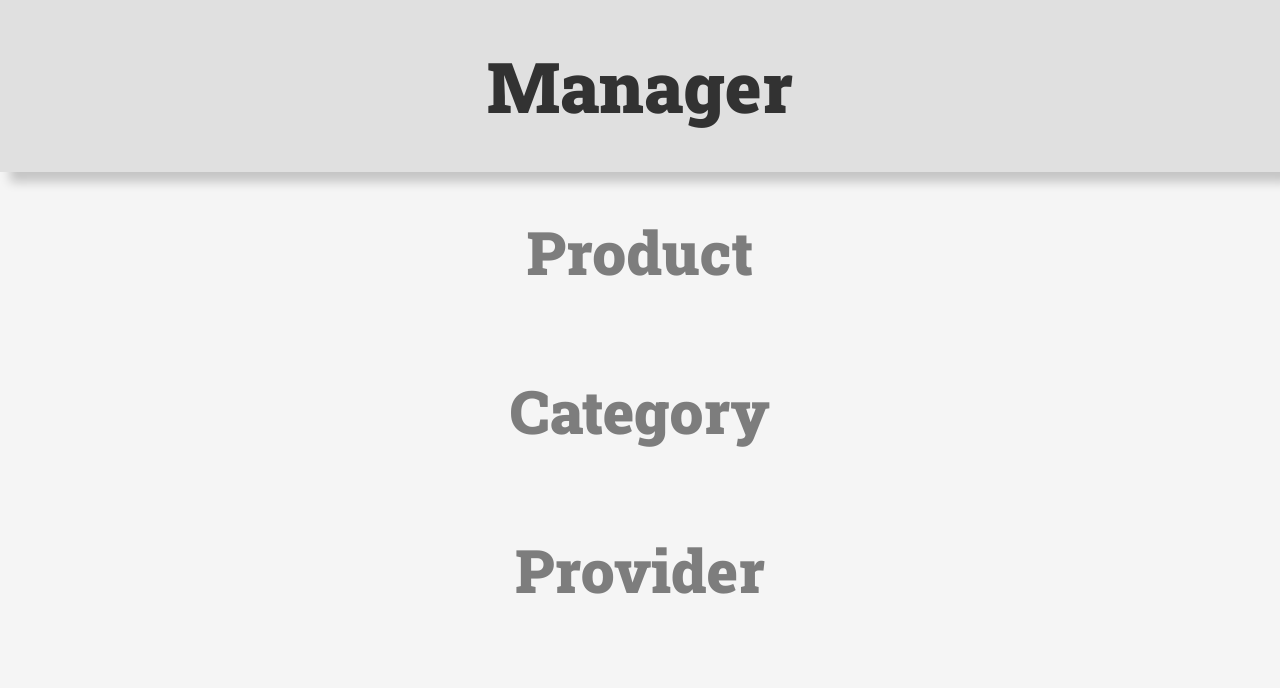
After one commit to FelipeTreis/api_product, a Django app: page / in a window 1280 px wide. The commit adds this page. Shown: the top 688 px of the page. Run offline with Django 4.2, Linux system fonts and the light colour scheme.

Commit message:
Created templates and styles

```diff
--- /dev/null
+++ b/base_static/global/css/style.css
@@ -0,0 +1,183 @@
+:root {
+    --color-primary: #269fe6;
+    --color-primary-hover: #2086c2;
+    --color-primary-dark: #13141f;
+    --color-primary-dark-hover: #212336;
+    --color-primary-light: #d4ecfa;
+    --color-primary-light-hover: #bdd8e7;
+
+    --color-white: #fff;
+    --color-black: #000;
+
+    --color-dark-text: #444;
+    --color-info-light: #cce5ff;
+    --color-debug-light: #cce5ff;
+    --color-success-light: #d4edda;
+    --color-alert-light: #fff3cd;
+    --color-warning-light: #fff3cd;
+    --color-error-light: #f8d7da;
+
+    --color-info-dark: #4d86c4;
+    --color-debug-dark: #4d86c4;
+    --color-success-dark: #4a9c5d;
+    --color-alert-dark: #927f40;
+    --color-warning-dark: #927f40;
+    --color-error-dark: #da525d;
+
+    --color-gray-0: #f9f9f9;
+    --color-gray-1: #e0e0e0;
+    --color-gray-2: #c7c7c7;
+    --color-gray-3: #aeaeae;
+    --color-gray-4: #959595;
+    --color-gray-5: #7d7d7d;
+    --color-gray-6: #646464;
+    --color-gray-7: #4b4b4b;
+    --color-gray-8: #323232;
+    --color-gray-9: #191919;
+
+    --font-primary: roboto;
+    --font-headings: "Roboto Slab", serif;
+
+    --spacing-gutter-medium: 3rem;
+    --spacing-gutter-large: 4rem;
+  }
+
+  * {
+    padding: 0;
+    margin: 0;
+    box-sizing: border-box;
+  }
+
+  html {
+    font-size: 62.5%;
+  }
+
+  body {
+    font-size: 1.6rem;
+    font-family: var(--font-primary);
+    color: var(--color-dark-text);
+    background-color: whitesmoke;
+  }
+
+  h1,
+  h2,
+  h3,
+  h4,
+  h5,
+  h6 {
+    font-family: var(--font-headings);
+  }
+
+  img {
+    max-width: 100%;
+  }
+
+
+  .main-header-container {
+    background-color: var(--color-gray-1);
+    box-shadow: 1rem 1rem 1rem rgba(0, 0, 0, 0.2);
+  }
+
+  .container {
+    max-width: 144rem;
+    margin: 0 auto;
+    padding: var(--spacing-gutter-large);
+  }
+
+  .main-logo {
+    font-size: 7rem;
+    color: var(--color-gray-8);
+    text-decoration: none;
+    display: flex;
+    flex-flow: row nowrap;
+    align-items: center;
+    justify-content: center;
+    width: fit-content;
+    margin: 0 auto;
+  }
+
+  .main-logo-icon {
+    margin-right: 2rem;
+  }
+
+  .main-content {
+    padding-top: 0;
+  }
+
+  .main-content-list {
+    display: grid;
+    grid-template-columns: repeat(auto-fit, minmax(340px, 1fr));
+    gap: var(--spacing-gutter-large);
+    padding: var(--spacing-gutter-large);
+  }
+
+  .main-footer {
+    display: flex;
+    align-items: baseline;
+    justify-content: space-evenly;
+    background: var(--color-primary-dark);
+    color: var(--color-gray-0);
+    padding: var(--spacing-gutter-large);
+    padding-top: 2rem;
+    font-size: 1.5rem;
+    }
+
+  .main-footer a {
+    color: var(--color-white);
+    text-decoration: none;
+    transition: all 300ms ease-in-out;
+  }
+
+  .main-footer a:hover {
+    filter: brightness(0.8);
+  }
+
+  /* Generics */
+
+  .margin {
+    margin: 30rem 0;
+    text-align: center;
+  }
+
+  .back {
+    font-family: var(--font-headings);
+    font-size: 6rem;
+    color: var(--color-gray-5);
+    text-decoration: none;
+    transition: all 300ms ease-in-out;
+  }
+
+  .back:hover {
+    color: var(--color-gray-6);
+  }
+
+  .padding {
+    padding-top: 2rem;
+  }
+
+  .recipe-value-container {
+    color: var(--color-primary-dark);
+    display: flex;
+    padding-left: 3rem;
+    padding-top: 1rem;
+    padding-bottom: 1rem;
+    flex-flow: row wrap;
+    background: rgb(238, 238, 238);
+  }
+
+  @media (max-width: 600px) {
+    .main-content-list,
+    .form-content-grid {
+      grid-template-columns: repeat(auto-fit, minmax(100%, 1fr));
+    }
+    .main-footer {
+      display: inline-table;
+      align-items: baseline;
+      justify-content: space-evenly;
+      background: var(--color-primary-dark);
+      color: var(--color-gray-0);
+      padding: 30%;
+      padding-top: 1rem;
+      font-size: 1.5rem;
+      }
+  }
--- /dev/null
+++ b/base_templates/global/base.html
@@ -0,0 +1,22 @@
+<!DOCTYPE html>
+<html lang="en">
+<head>
+
+    {% include 'product/partials/head.html' %}
+
+    <title>{% block title %}{% endblock title %}</title>
+
+</head>
+<body>
+
+    {% include 'product/partials/header.html' %}
+
+    <main class="main-content-container">
+        <div class="main-content container">
+            {% block content %}{% endblock content %}
+        </div>
+    </main>
+
+
+</body>
+</html>
--- a/product/templates/product/pages/home.html
+++ b/product/templates/product/pages/home.html
@@ -1 +1,26 @@
-hello
+{% extends 'global/base.html' %}
+
+{% block title %} Home{% endblock title %}
+
+{% block content %}
+
+<div class="main-content main-content-list container">
+    <a class="main-logo back" href="{% url 'product:product' %}">
+        <span class="main-logo-text">Product</span>
+    </a>
+</div>
+
+<div class="main-content main-content-list container">
+
+    <a class="main-logo back" href="{% url 'product:category' %}">
+        <span class="main-logo-text">Category</span>
+    </a>
+</div>
+
+<div class="main-content main-content-list container">
+    <a class="main-logo back" href="{% url 'product:provider' %}">
+        <span class="main-logo-text">Provider</span>
+    </a>
+</div>
+
+{% endblock content %}
--- /dev/null
+++ b/product/templates/product/partials/head.html
@@ -0,0 +1,19 @@
+{% load static %}
+
+    <meta charset="UTF-8">
+    <meta http-equiv="X-UA-Compatible" content="IE=edge">
+    <meta name="viewport" content="width=device-width, initial-scale=1.0">
+
+    <link rel="stylesheet" href="https://cdnjs.cloudflare.com/ajax/libs/font-awesome/5.15.4/css/fontawesome.min.css"
+        integrity="sha512-P9vJUXK+LyvAzj8otTOKzdfF1F3UYVl13+F8Fof8/2QNb8Twd6Vb+VD52I7+87tex9UXxnzPgWA3rH96RExA7A=="
+        crossorigin="anonymous" referrerpolicy="no-referrer" />
+    <link rel="stylesheet" href="https://cdnjs.cloudflare.com/ajax/libs/font-awesome/5.15.4/css/brands.min.css"
+        integrity="sha512-sVSECYdnRMezwuq5uAjKQJEcu2wybeAPjU4VJQ9pCRcCY4pIpIw4YMHIOQ0CypfwHRvdSPbH++dA3O4Hihm/LQ=="
+        crossorigin="anonymous" referrerpolicy="no-referrer" />
+    <link rel="stylesheet" href="https://cdnjs.cloudflare.com/ajax/libs/font-awesome/5.15.4/css/solid.min.css"
+        integrity="sha512-tk4nGrLxft4l30r9ETuejLU0a3d7LwMzj0eXjzc16JQj+5U1IeVoCuGLObRDc3+eQMUcEQY1RIDPGvuA7SNQ2w=="
+        crossorigin="anonymous" referrerpolicy="no-referrer" />
+    <link rel="preconnect" href="https://fonts.googleapis.com">
+    <link rel="preconnect" href="https://fonts.gstatic.com" crossorigin>
+    <link href="https://fonts.googleapis.com/css2?family=Roboto+Slab:wght@900&display=swap" rel="stylesheet">
+    <link rel="stylesheet" href="{% static 'global/css/style.css' %}">
--- /dev/null
+++ b/product/templates/product/partials/header.html
@@ -0,0 +1,9 @@
+<header class="main-header-container">
+    <div class="main-header container">
+        <h1>
+            <a class="main-logo" href="{% url 'product:home' %}">
+                <span class="main-logo-text">Manager</span>
+            </a>
+        </h1>
+    </div>
+</header>
--- a/product/views.py
+++ b/product/views.py
@@ -1,9 +1,14 @@
+from django.shortcuts import render
 from rest_framework.decorators import api_view
 from rest_framework.response import Response
 
 from product.models import Category, Product, Provider
 from product.serializers import (CategorySerializer, ProductSerializer,
                                  ProviderSerializer)
+
+
+def home(request):
+    return render(request, 'product/pages/home.html')
 
 
 @api_view()
```
Also changed, not shown: project/settings.py (+7 -1 lines).
